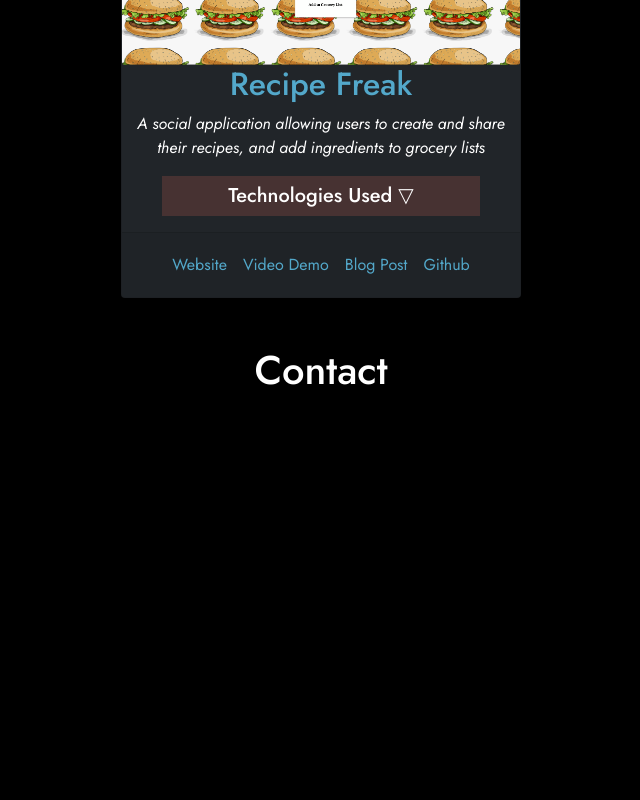
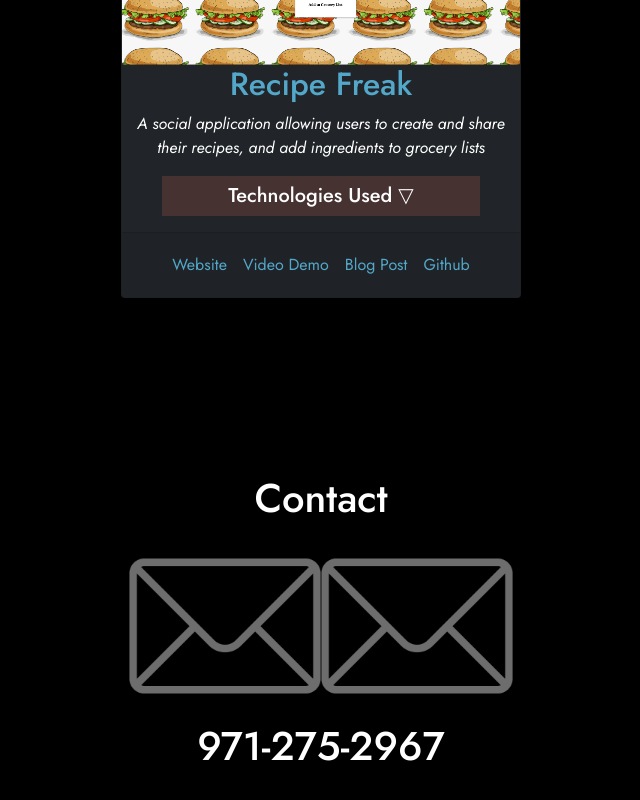
Before and after one commit to nicklevenson/portfolio, a React (Create React App) app: page /projects in a window 1280 px wide. Shown: the part 1930-2730 px from the top of the page, without its empty margins (319-959 px from the left). Built offline with nearby package versions, Linux system fonts and the light colour scheme.

Commit message:
scroll contact

```diff
--- a/public/index.html
+++ b/public/index.html
@@ -14,6 +14,7 @@
       manifest.json provides metadata used when your web app is installed on a
       user's mobile device or desktop. See https://developers.google.com/web/fundamentals/web-app-manifest/
     -->
+
     <link rel="manifest" href="%PUBLIC_URL%/manifest.json" />
     <link rel="preconnect" href="https://fonts.gstatic.com">
     <link href="https://fonts.googleapis.com/css2?family=Jost:ital,wght@0,100;0,200;0,300;0,400;0,500;0,600;0,700;0,800;0,900;1,100;1,200;1,300;1,400;1,500;1,600;1,700;1,800;1,900&display=swap" rel="stylesheet">
--- a/src/App.css
+++ b/src/App.css
@@ -101,3 +101,9 @@
   width: 25%;
   margin: 5%;
 }
+
+
+#contact {
+  height: 80vh;
+  padding-top: 10%;
+}
--- a/src/components/contact.js
+++ b/src/components/contact.js
@@ -1,11 +1,20 @@
 import React from 'react'
-
+import mail from '../assets/mail.png'
 
 export default class Contact extends React.Component {
+  handleSubmit = (e) => {
+
+  }
   render() {
     return (
-      <div id="contact" className="w-100 d-table vh-100 bg-real-dark text-white">
+      <div id="contact" className="w-100 d-table bg-real-dark text-white">
         <h1>Contact</h1>
+        <div className="contact">
+
+          <img src={mail}style={{ width: '12em', margin: "auto" }}></img>
+          <img src={mail}style={{ width: '12em', margin: "auto" }}></img>
+          <h1>971-275-2967</h1>
+        </div>
       </div>
     )
   }
--- a/src/components/project.js
+++ b/src/components/project.js
@@ -11,7 +11,7 @@ export default class Project extends React.Component {
       <div className="d-inline-block p-5">
         <br/>
 
-          <Card className="bg-darkish text-white"style={{ width: '25em', maxWidth: "75vw", margin: "auto" }}>
+          <Card className="bg-darkish text-white" style={{ width: '25em', maxWidth: "75vw", margin: "auto" }}>
               <a href={this.project.url} target="_blank">
                 <Card.Img src={this.project.img}></Card.Img>
                 <h2>{this.project.name}</h2>
--- a/src/navbar.js
+++ b/src/navbar.js
@@ -4,6 +4,7 @@ import github from "./assets/github-dark.png"
 import linkedin from "./assets/linkedin.png"
 import dev from "./assets/dev.png"
 export default function NavBar(){
+
   return (
     <div className="navbar-container sticky-top bg-white">
       <div className="float-start">
```
Also changed, not shown: src/assets/mail.png (added), 1 other file (tests, documents, lock files or other folders).
